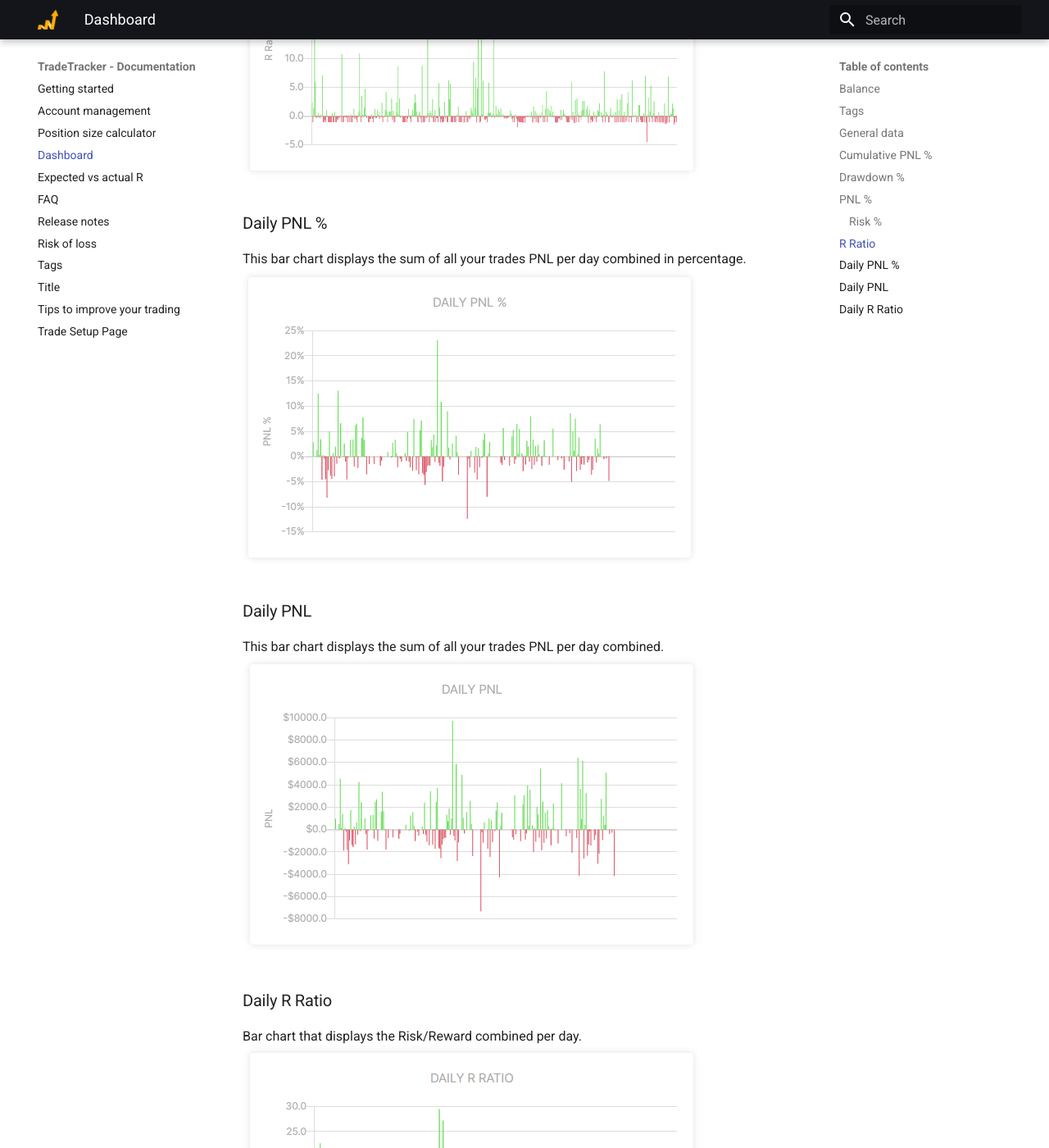
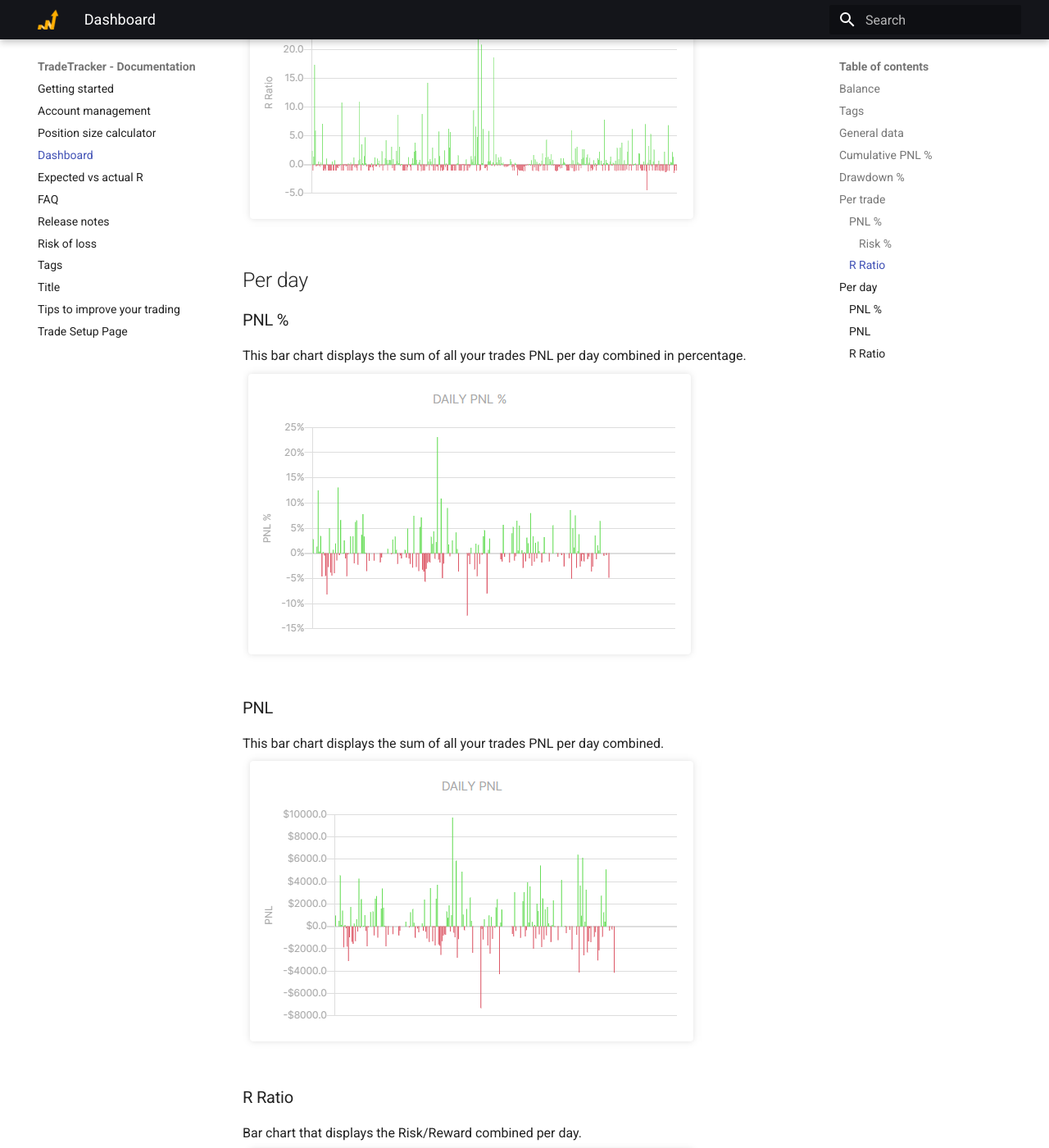
Before and after one commit to TradeTracker/docs, an MkDocs documentation site: the page built from docs/dashboard.md, in a window 1280 px wide and 1400 px high, scrolled down 3790 px. Shown: the whole window at 82% size. Built offline with MkDocs 1.6.1 and Material for MkDocs 9.7.7, drawn with Linux system fonts in a browser that asks for light colours.

Commit message:
Changed dashboard documentation.

```diff
--- a/docs/dashboard.md
+++ b/docs/dashboard.md
@@ -27,6 +27,7 @@ Line chart includes all your trades PNL in percentage, adjusted to your total de
 Line chart that displays the amount of drawdown you have had in percentage.
 ![Drawdown](drawdown.png)
 
+## Per trade
 
 ### PNL %
 Bar chart that displays your trades PNL in percentage per trade.
@@ -37,12 +38,15 @@ Bar chart that displays the risk you took in percentage per trade.
 ### R Ratio
 Bar chart that displays the Risk/Reward ratio per trade.
 ![PNL%](rratio.png)
-### Daily PNL %
+
+## Per day
+
+### PNL %
 This bar chart displays the sum of all your trades PNL per day combined in percentage.
 ![DailyPNL%](dailypnlpercent.png)
-### Daily PNL
+### PNL
 This bar chart displays the sum of all your trades PNL per day combined.
 ![DailyPNL](dailypnl.png)
-### Daily R Ratio
+### R Ratio
 Bar chart that displays the Risk/Reward combined per day.
 ![DailyRRatio](dailyrratio.png)
```
Also changed, not shown: 1 other file.
